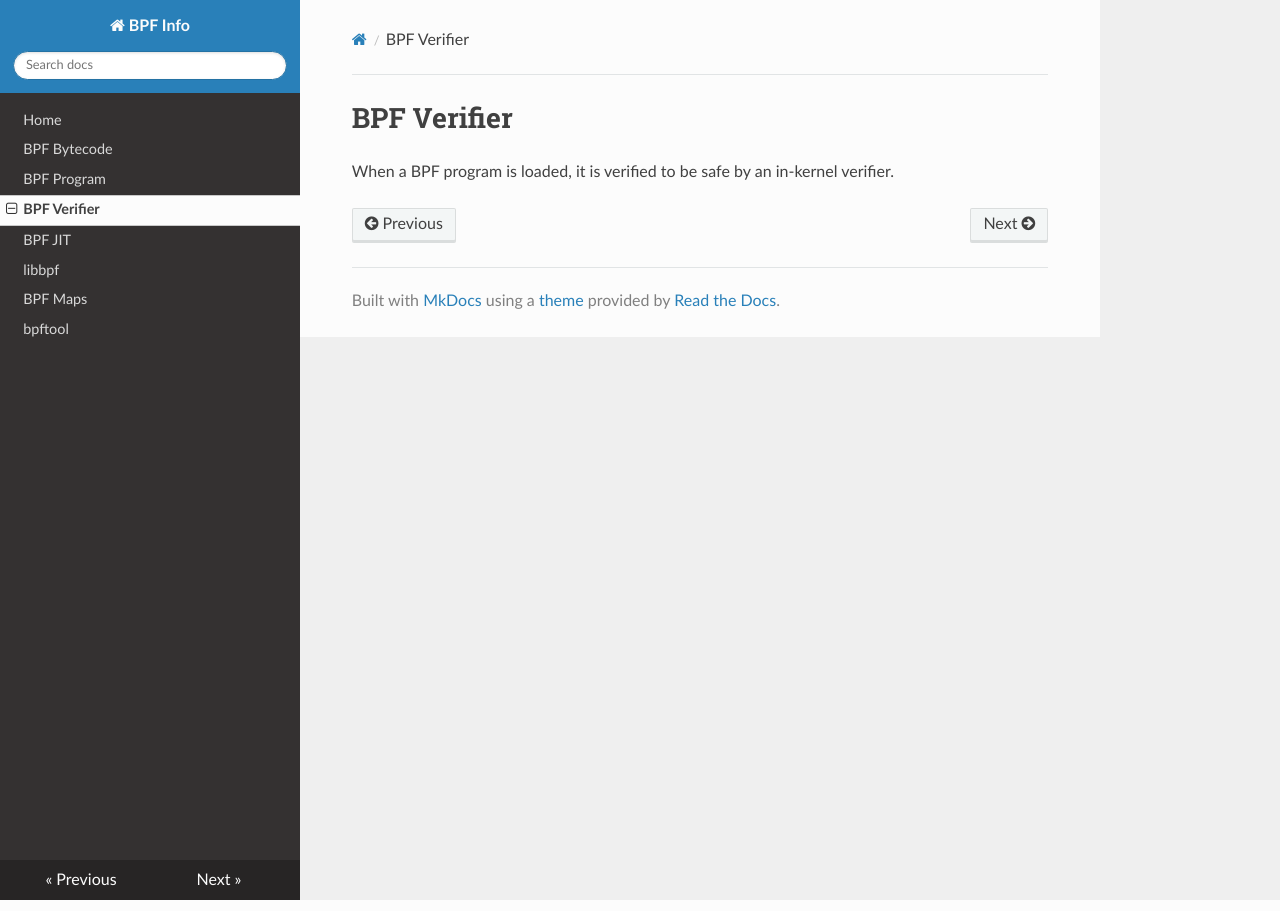
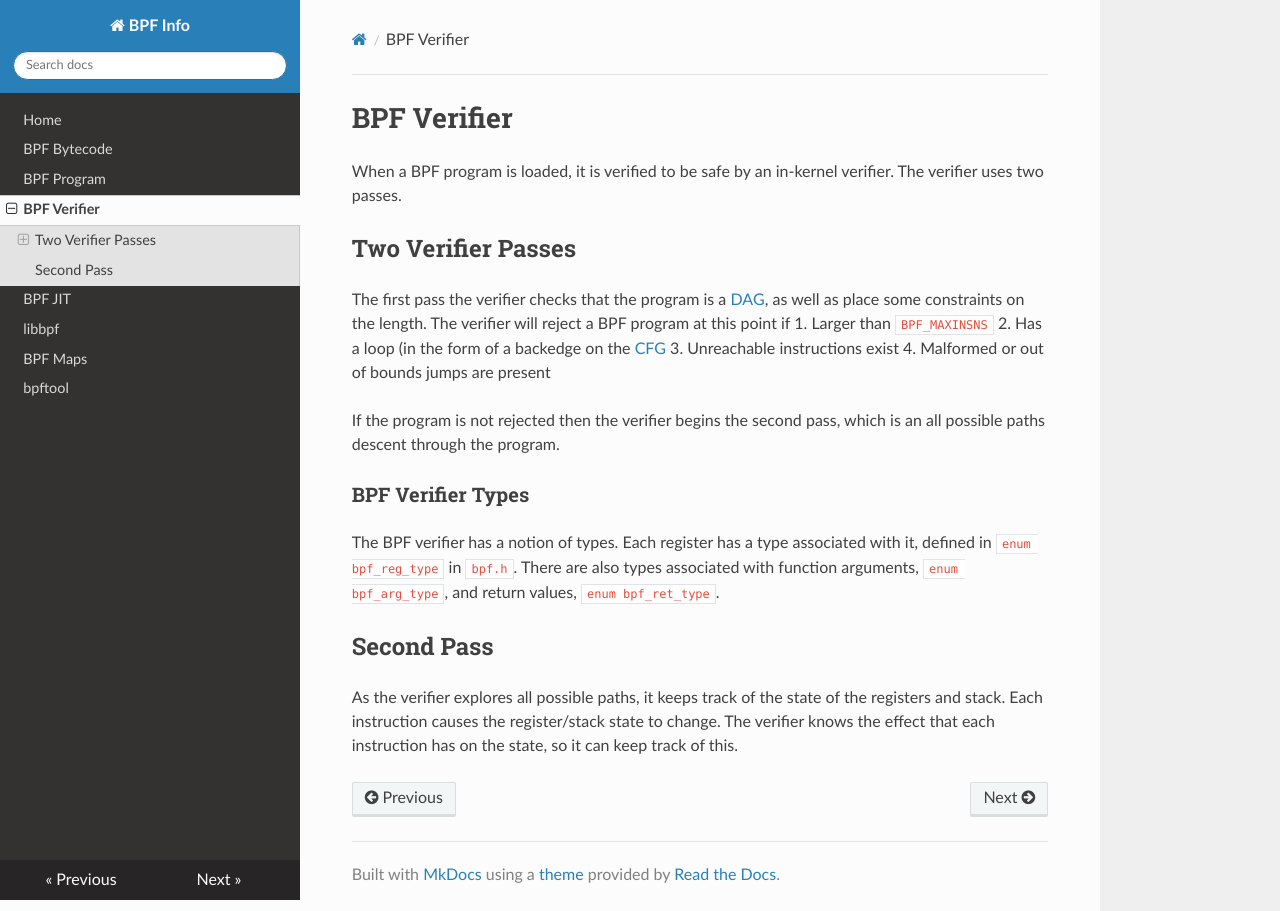
Before and after one commit to rosalab/bpf-info, an MkDocs documentation site: the page built from docs/verifier.md, in a window 1280 px wide. Built offline with MkDocs 1.6.1, drawn with Linux system fonts in a browser that asks for light colours; nearby versions of some CDN libraries.

Commit message:
Added some information on verifier

```diff
--- a/docs/verifier.md
+++ b/docs/verifier.md
@@ -1,2 +1,23 @@
 # BPF Verifier
 When a BPF program is loaded, it is verified to be safe by an in-kernel verifier.
+The verifier uses two passes.
+
+## Two Verifier Passes
+The first pass the verifier checks that the program is a [DAG](https://en.wikipedia.org/wiki/Directed_acyclic_graph), as well as place some constraints on the length.
+The verifier will reject a BPF program at this point if
+1. Larger than `BPF_MAXINSNS`
+2. Has a loop (in the form of a backedge on the [CFG](https://en.wikipedia.org/wiki/Control-flow_graph)
+3. Unreachable instructions exist
+4. Malformed or out of bounds jumps are present
+
+If the program is not rejected then the verifier begins the second pass, which is an all possible paths descent through the program.
+
+### BPF Verifier Types
+The BPF verifier has a notion of types.
+Each register has a type associated with it, defined in `enum bpf_reg_type` in `bpf.h`.
+There are also types associated with function arguments, `enum bpf_arg_type`, and return values, `enum bpf_ret_type`.
+
+## Second Pass
+As the verifier explores all possible paths, it keeps track of the state of the registers and stack.
+Each instruction causes the register/stack state to change.
+The verifier knows the effect that each instruction has on the state, so it can keep track of this.
```
